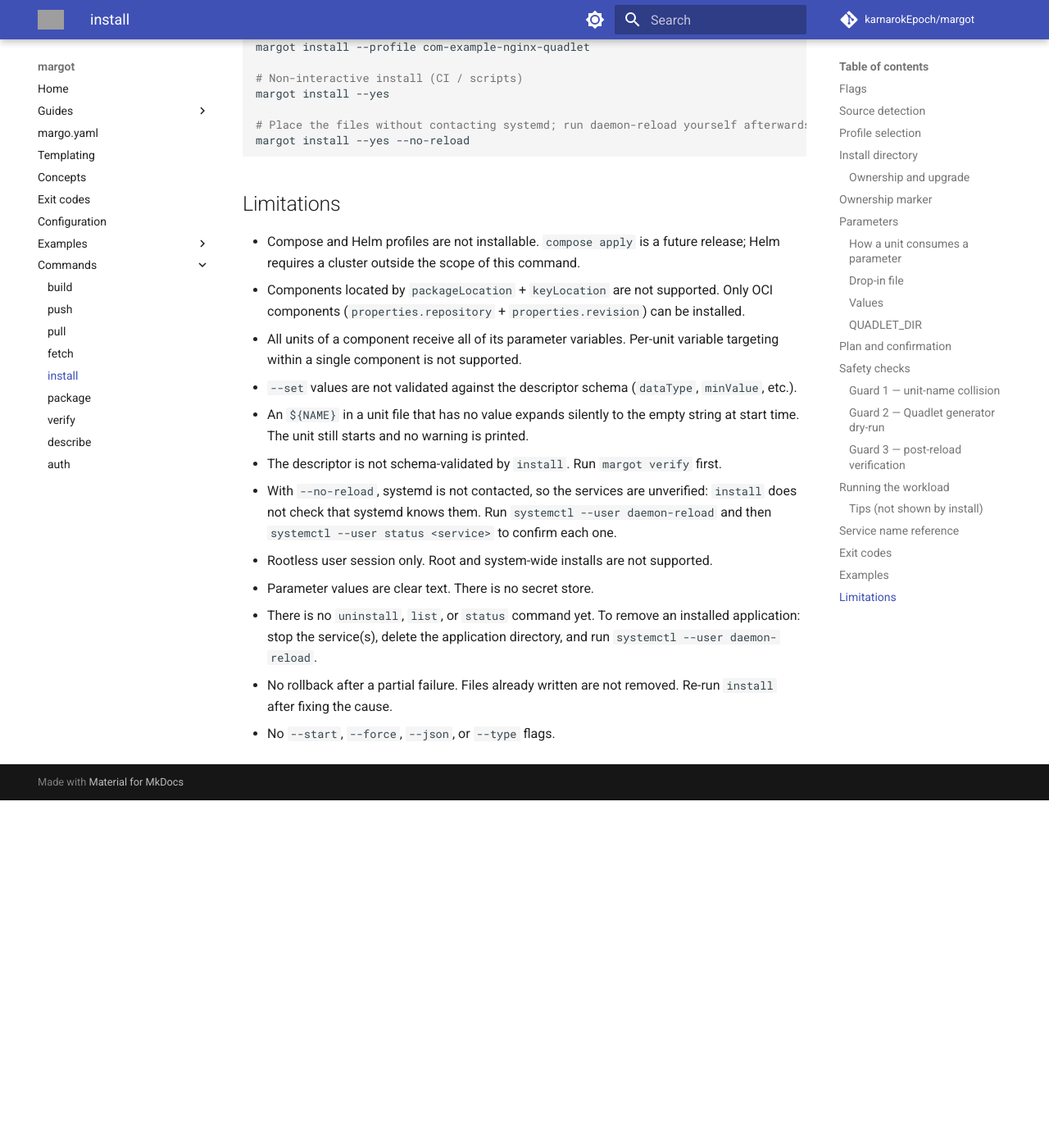
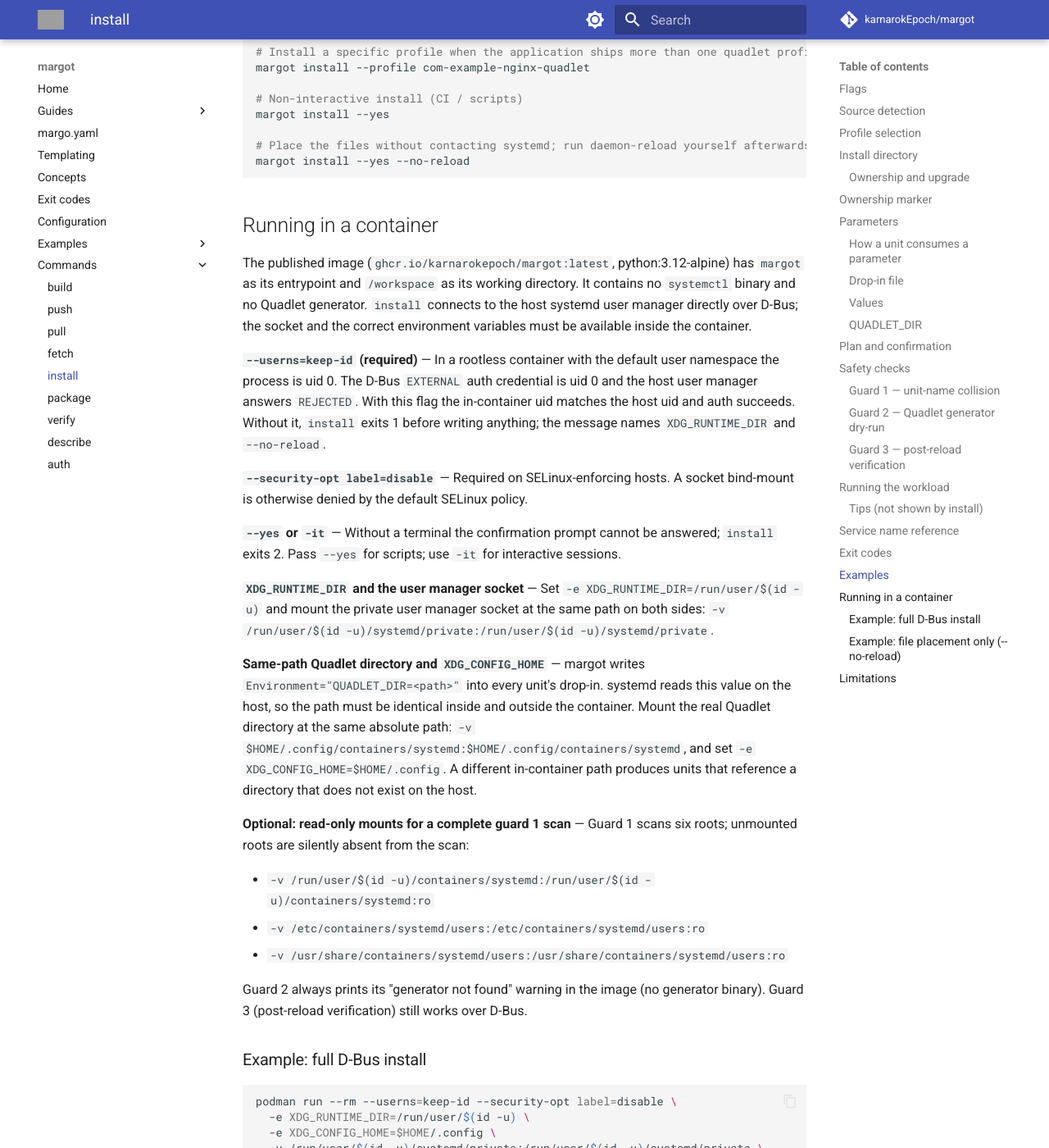
Before and after one commit to karnarokEpoch/margot, an MkDocs documentation site: the page built from docs/commands/install.md, in a window 1280 px wide and 1400 px high, scrolled down 10479 px. Shown: the whole window at 82% size. Built offline with MkDocs 1.6.1 and Material for MkDocs 9.7.7, drawn with Linux system fonts in a browser that asks for light colours; comment, search, counter and statistics services are not loaded; before the commit the page ends 11455 px from its top, so only the background shows below that; some of the changed text lies outside the part shown; grey boxes are pictures that could not be loaded.

Commit message:
docs(install): add container section and tighten guard 3 wording
- Guard 3: name the D-Bus mechanism (Manager.LoadUnit / LoadState,
  not-found means failure) instead of the generic 'D-Bus socket' phrasing.
- Guard 3 failure bullet: add explicit note that when no Quadlet generator
  is installed (as in the container image) the failure message has no
  dry-run hint lines.
- New 'Running in a container' section (before Limitations): covers all
  required flags (--userns=keep-id, --security-opt label=disable, --yes),
  socket and same-path Quadlet directory mounts, XDG env vars, optional
  read-only guard 1 mounts, guard 2/3 behaviour in the image, and the two
  verified podman run examples (full D-Bus install and --no-reload).

````diff
--- a/docs/commands/install.md
+++ b/docs/commands/install.md
@@ -271,15 +271,18 @@ author's responsibility:
 
 ### Guard 3 — post-reload verification
 
-After `daemon-reload`, each expected service must be known to systemd. systemd knows the service
-when the user manager answers over its D-Bus socket with a loaded unit. If a service is missing:
+After `daemon-reload`, each expected service must be known to systemd. margot calls
+`Manager.LoadUnit(<service>)` over D-Bus and reads the unit `LoadState` property; a value of
+`not-found` means the service is missing. If a service is missing:
 
 - Explanation is reference-only (an unresolved unit from guard 2) → warning; service is
     deferred until the referenced unit is installed.
 - Any other reason → exit 1; the error names the service and the unit file. When the Quadlet
     generator is installed, it also names the hint to inspect with
     `QUADLET_UNIT_DIRS=<app-dir> /usr/libexec/podman/quadlet -dryrun -user`, and always names
-    `journalctl --user -b -t quadlet-generator`. Files are **not** rolled back.
+    `journalctl --user -b -t quadlet-generator`. When no Quadlet generator is installed (as in
+    the container image), the failure message has no dry-run hint lines. Files are **not** rolled
+    back.
 
 ## Running the workload
 
@@ -398,6 +401,74 @@ margot install --yes
 margot install --yes --no-reload
 ```
 
+## Running in a container
+
+The published image (`ghcr.io/karnarokepoch/margot:latest`, python:3.12-alpine) has `margot` as
+its entrypoint and `/workspace` as its working directory. It contains no `systemctl` binary and no
+Quadlet generator. `install` connects to the host systemd user manager directly over D-Bus; the
+socket and the correct environment variables must be available inside the container.
+
+**`--userns=keep-id` (required)** — In a rootless container with the default user namespace the
+process is uid 0. The D-Bus `EXTERNAL` auth credential is uid 0 and the host user manager answers
+`REJECTED`. With this flag the in-container uid matches the host uid and auth succeeds. Without it,
+`install` exits 1 before writing anything; the message names `XDG_RUNTIME_DIR` and `--no-reload`.
+
+**`--security-opt label=disable`** — Required on SELinux-enforcing hosts. A socket bind-mount is
+otherwise denied by the default SELinux policy.
+
+**`--yes` or `-it`** — Without a terminal the confirmation prompt cannot be answered; `install`
+exits 2. Pass `--yes` for scripts; use `-it` for interactive sessions.
+
+**`XDG_RUNTIME_DIR` and the user manager socket** — Set `-e XDG_RUNTIME_DIR=/run/user/$(id -u)`
+and mount the private user manager socket at the same path on both sides:
+`-v /run/user/$(id -u)/systemd/private:/run/user/$(id -u)/systemd/private`.
+
+**Same-path Quadlet directory and `XDG_CONFIG_HOME`** — margot writes
+`Environment="QUADLET_DIR=<path>"` into every unit's drop-in. systemd reads this value on the
+host, so the path must be identical inside and outside the container. Mount the real Quadlet
+directory at the same absolute path:
+`-v $HOME/.config/containers/systemd:$HOME/.config/containers/systemd`,
+and set `-e XDG_CONFIG_HOME=$HOME/.config`. A different in-container path produces units that
+reference a directory that does not exist on the host.
+
+**Optional: read-only mounts for a complete guard 1 scan** — Guard 1 scans six roots; unmounted
+roots are silently absent from the scan:
+
+- `-v /run/user/$(id -u)/containers/systemd:/run/user/$(id -u)/containers/systemd:ro`
+- `-v /etc/containers/systemd/users:/etc/containers/systemd/users:ro`
+- `-v /usr/share/containers/systemd/users:/usr/share/containers/systemd/users:ro`
+
+Guard 2 always prints its "generator not found" warning in the image (no generator binary). Guard 3
+(post-reload verification) still works over D-Bus.
+
+### Example: full D-Bus install
+
+```bash
+podman run --rm --userns=keep-id --security-opt label=disable \
+  -e XDG_RUNTIME_DIR=/run/user/$(id -u) \
+  -e XDG_CONFIG_HOME=$HOME/.config \
+  -v /run/user/$(id -u)/systemd/private:/run/user/$(id -u)/systemd/private \
+  -v $HOME/.config/containers/systemd:$HOME/.config/containers/systemd \
+  -v "$PWD":/workspace \
+  ghcr.io/karnarokepoch/margot:latest install --yes
+```
+
+On success: `Installed N unit(s) into: <config home>/containers/systemd/<application-id>`.
+
+### Example: file placement only (`--no-reload`)
+
+Omit the socket mount; systemd is not contacted. Run `systemctl --user daemon-reload` on the
+host after the container exits:
+
+```bash
+podman run --rm --userns=keep-id --security-opt label=disable \
+  -e XDG_RUNTIME_DIR=/run/user/$(id -u) \
+  -e XDG_CONFIG_HOME=$HOME/.config \
+  -v $HOME/.config/containers/systemd:$HOME/.config/containers/systemd \
+  -v "$PWD":/workspace \
+  ghcr.io/karnarokepoch/margot:latest install --yes --no-reload
+```
+
 ## Limitations
 
 - Compose and Helm profiles are not installable. `compose apply` is a future release; Helm
````
